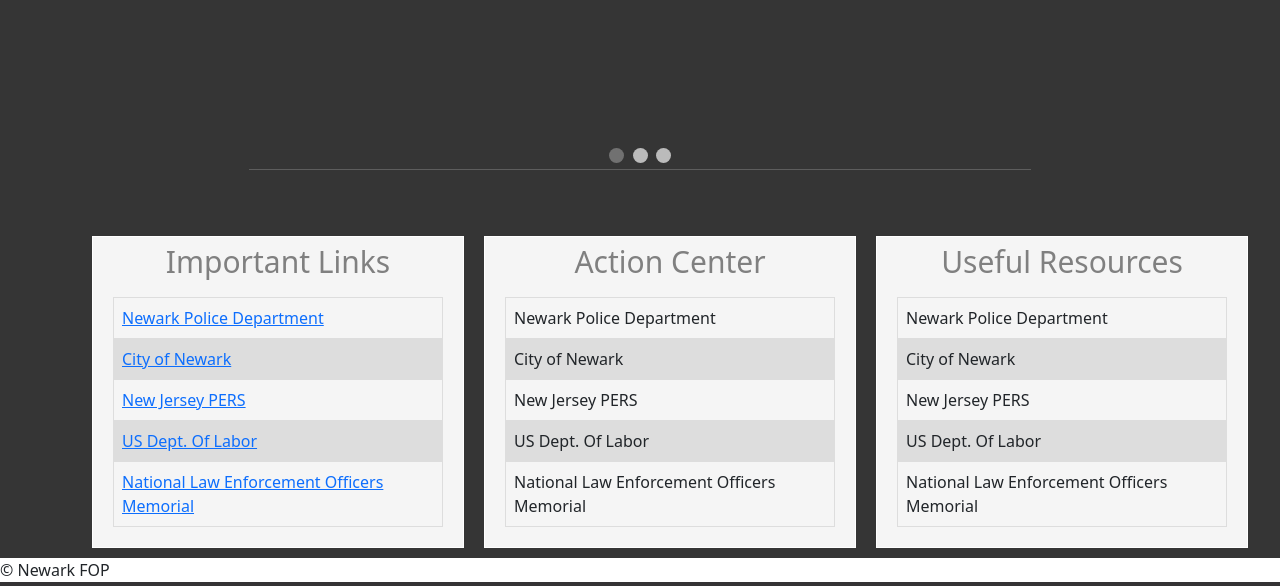
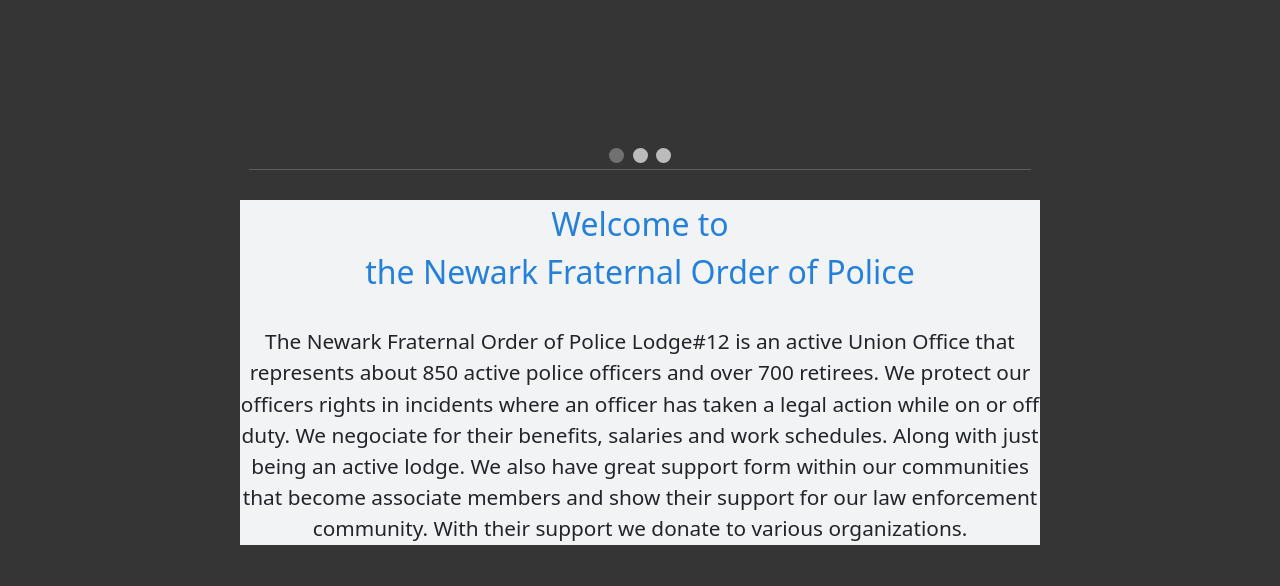
Before and after one commit to gajeraYash/NFOP-app, a Django app: page / in a window 1280 px wide. Shown: the part 347-933 px from the top of the page. Run offline with Django 3.2, Linux system fonts and the light colour scheme; some libraries are stand-ins or nearby versions; grey boxes are pictures that could not be loaded.

Commit message:
Home page design+

```diff
--- a/static/css/app/index.css
+++ b/static/css/app/index.css
@@ -112,3 +112,21 @@
 tr:nth-child(even) {
   background-color: #dddddd;
 }
+.Mess-home-page{
+  background-color: #F2F3F4 ;
+  max-width: 800px;
+  margin:0 auto;
+}
+.welcome{
+  text-align: center;
+  margin:30px;
+  font-size: 2.0em;
+  color:#2580DB;
+}
+.welcome-message{
+  text-align: center;
+  font-size: 1.300em;
+}
+.video{
+  margin-top: 40px;
+}
--- a/templates/app/index.html
+++ b/templates/app/index.html
@@ -29,6 +29,20 @@
         <span class="dot"></span>
       </div>
       <hr class="light" />
+      <div class="Mess-home-page">
+        <p class="welcome">Welcome to <br>
+          the Newark Fraternal Order of Police</p>
+        <p class="welcome-message">The Newark Fraternal Order of Police Lodge#12 is an active Union Office that represents about
+          850 active police officers and over 700 retirees. We protect our officers rights in incidents where
+          an officer has taken a legal action while on or off duty. We negociate for their benefits, salaries
+          and work schedules. Along with just being an active lodge. We also have great support form within
+          our communities that become associate members and show their support for our law enforcement
+          community. With their support we donate to various organizations.
+        </p>
+      </div>
+      <div class="video">
+        <iframe width="100%" height="500" src="https://www.youtube.com/embed/gPgHNZKvJdM" frameborder="0" allow="accelerometer; autoplay; clipboard-write; encrypted-media; gyroscope; picture-in-picture" allowfullscreen></iframe>
+      </div>
       <div class="link-items">
         <div class="col-md-4  ">
           <h1>Important Links</h1>
```
Also changed, not shown: db.sqlite3.
